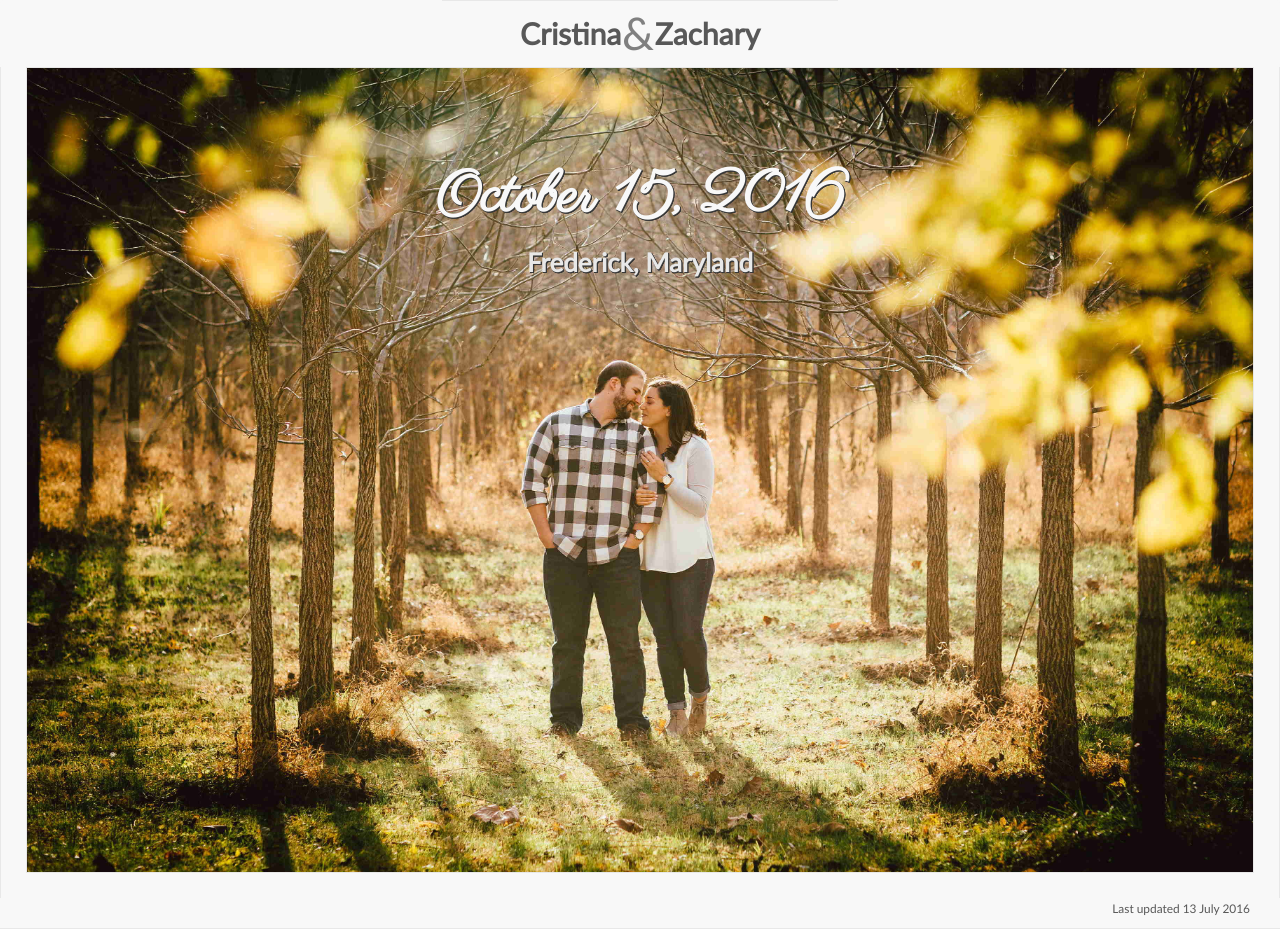
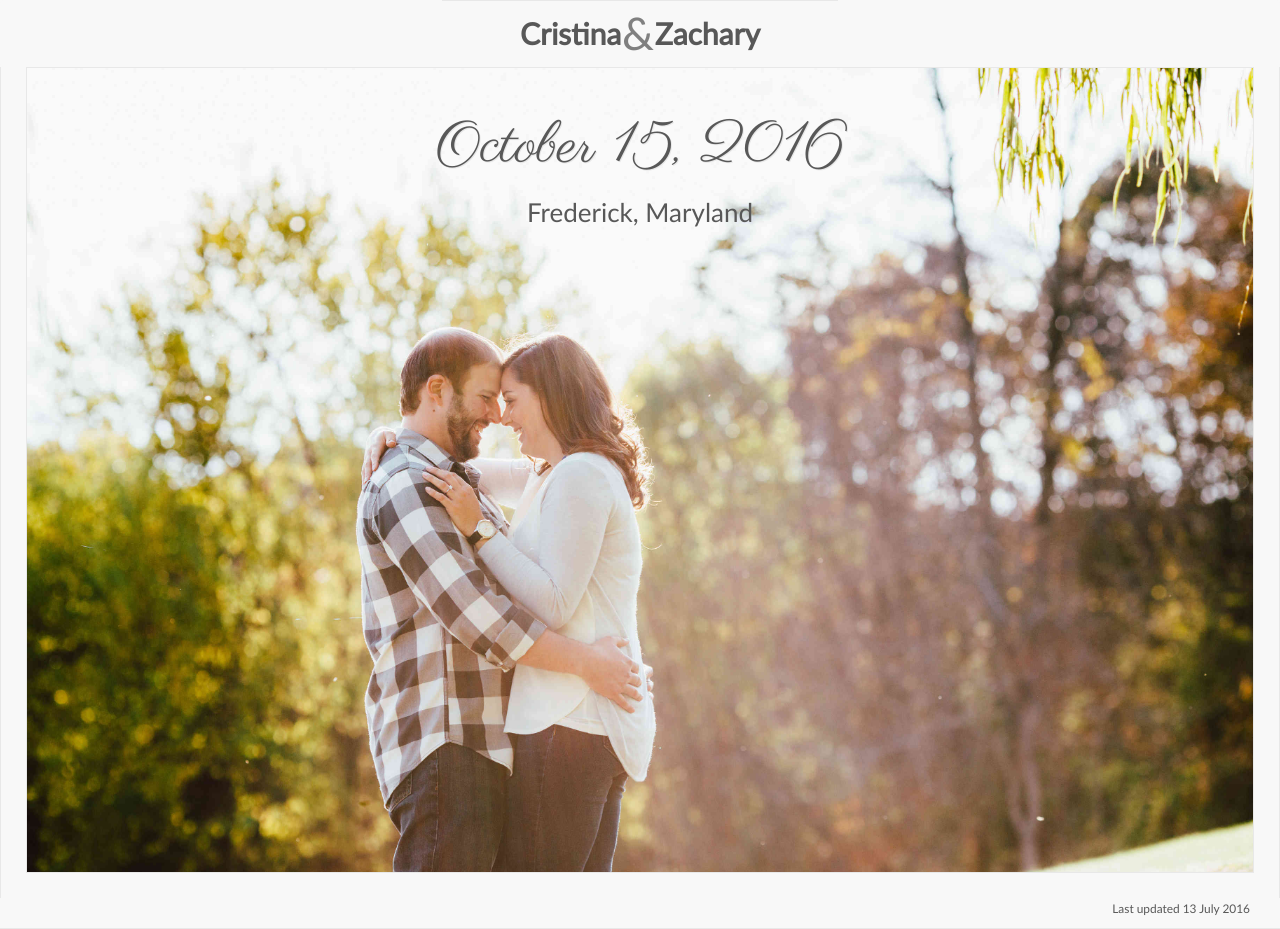
Before and after one commit to cthierer/cristina-and-zach, a Jekyll site: the page built from index.html, in a window 1280 px wide. Built offline with Jekyll 4.4.1, drawn with Linux system fonts in a browser that asks for light colours.

Commit message:
Replace landing image with 41

```diff
--- a/_sass/_landing.scss
+++ b/_sass/_landing.scss
@@ -4,22 +4,14 @@
 
     .page-header {
         border: none;
-        color: $gray-lighter;
-        margin-top: 50px;
+        color: $gray-darker;
+        margin-top: 0;
         text-align: center;
-        text-shadow: 1px 1px $gray-darkest,
-            1px 1px $gray-darkest,
-            1px 1px $gray-darkest,
-            1px 1px $gray-darkest;
-
-        .h1,
-        .text-sub {
-            font-weight: 600;
-        }
 
         .h1 {
             font-size: 36px;
-            color: $gray-lightest;
+            margin-top: 0;
+            text-shadow: 1px 1px $gray-lighter;
         }
 
         .text-sub {
--- a/_sass/_themes.scss
+++ b/_sass/_themes.scss
@@ -1,5 +1,5 @@
 .background-photo-1 {
-    background-image: url('../assets/Dalton-48_w.jpg');
+    background-image: url('../assets/Dalton-41_w.jpg');
     background-size: cover;
     background-position: center;
     background-repeat: no-repeat;
```
Also changed, not shown: assets/Dalton-36.jpg (added), assets/Dalton-41_w.jpg (added).
